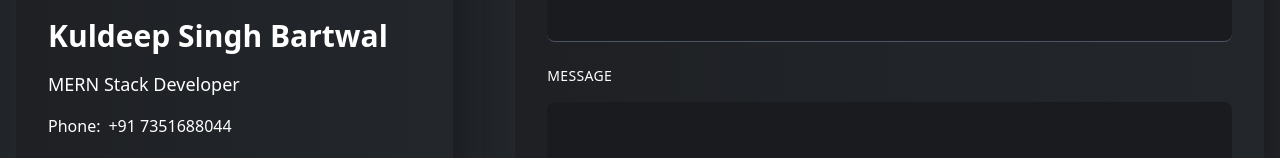
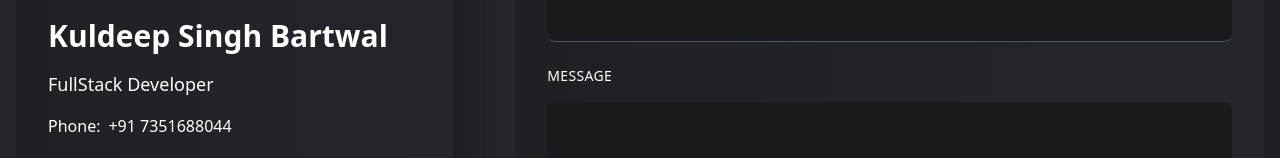
Before and after one commit to ksb44/Portfolio, a React (Create React App) app: page / in a window 1280 px wide. Shown: the part 4834-4992 px from the top of the page. Built offline with nearby package versions, Linux system fonts and the light colour scheme.

Commit message:
Update ContactLeft.js

```diff
--- a/src/components/contact/ContactLeft.js
+++ b/src/components/contact/ContactLeft.js
@@ -12,7 +12,7 @@ const ContactLeft = () => {
       />
       <div className="flex flex-col gap-4">
         <h3 className="text-3xl font-bold text-white">Kuldeep Singh Bartwal</h3>
-        <p className="text-lg font-normal text-white">MERN Stack Developer</p>
+        <p className="text-lg font-normal text-white">FullStack Developer</p>
 
         <p className="text-base text-white flex items-center gap-2">
           Phone: <span className="text-white">+91 7351688044</span>
@@ -29,7 +29,7 @@ const ContactLeft = () => {
         <div className="flex gap-4 justify-evenly">
           <span className="bannerIcon w-1/3 flex  justify-evenly">
             <a
-              href="https://drive.google.com/file/d/1GAroDJy46lZQmnue_HN55lyesPeWmJUi/view"
+              href="https://drive.google.com/file/d/1_75aTbIbLAEkQv7ptZebfBKh-ntmvP8M/view?usp=sharing"
               target="_blank"
               rel="noopener noreferrer"
             >
```
